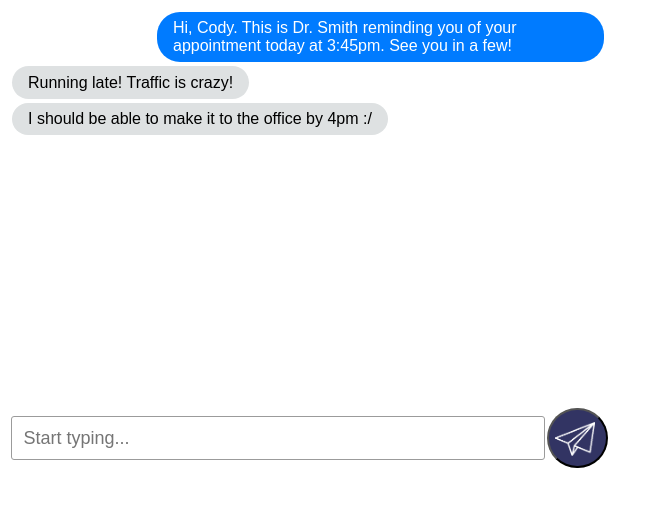
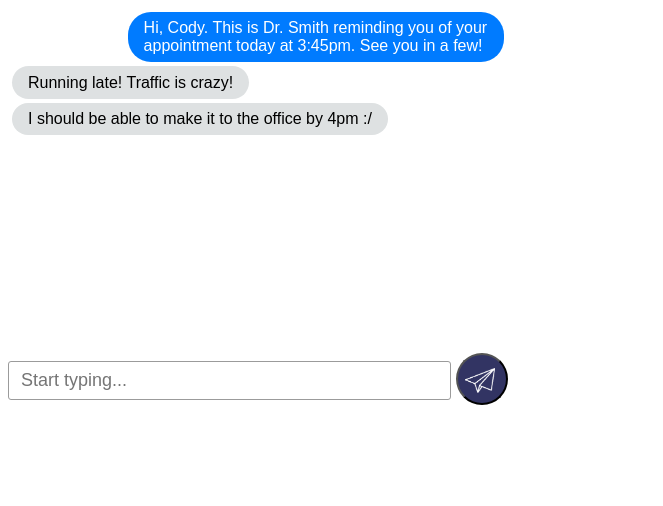
Before and after one commit to conmart/chat-demo, a React app: page / in a window 1280 px wide. Shown: the top 506 px of the page, without its empty margins (0-663 px from the left). Built offline with nearby package versions, Linux system fonts and the light colour scheme.

Commit message:
better styling

```diff
--- a/src/components/chatBox/ChatBox.css
+++ b/src/components/chatBox/ChatBox.css
@@ -1,3 +1,8 @@
 .chatBox {
   font-family: sans-serif;
+  width: 500px;
+  height: 400px;
+  max-width: 100%;
+  display: flex;
+  flex-direction: column;
 }
--- a/src/components/chatWindow/ChatWindow.css
+++ b/src/components/chatWindow/ChatWindow.css
@@ -1,5 +1,4 @@
 .chatWindow {
-  max-width: 600px;
-  height: 400px;
   overflow: auto;
+  height: 100%;
 }
--- a/src/components/inputBar/InputBar.css
+++ b/src/components/inputBar/InputBar.css
@@ -1,10 +1,11 @@
 .container {
-  text-align: center;
-  max-width: 600px;
+  width: 100%;
+  padding-top: 1%;
 }
 
 .form {
-  display: flex
+  display: flex;
+  background: white;
 }
 
 .input {
@@ -13,24 +14,18 @@
   margin: .5rem auto;
   border-radius: 3px;
   border: 1px solid #9b9b9b;
-  width: 508px;
-}
-
-.submit {
-  margin-left: 1rem;
-  width: 48px;
-  height: 48px;
-  border-radius: 30px;
-  background: #323463;
-  color: white;
+  width: 100%;
 }
 
 .submitBtn {
   background: #323463;
   border-radius: 45px;
-  height: 60px;
+  width: 59px;
+  height: 52px;
+  margin-left: 1%;
 }
 
 .sendIcon {
   padding: 5px 5px 0 0;
+  width: 30px;
 }
--- a/src/components/inputBar/InputBar.js
+++ b/src/components/inputBar/InputBar.js
@@ -7,7 +7,7 @@ const InputBar = ({newMessageSent, inputUpdated, value}) => {
       <form className={styles.form} onSubmit={newMessageSent}>
         <input className={styles.input} placeholder='Start typing...' name='check' onChange={inputUpdated} value={value}></input>
         <button className={styles.submitBtn} type='submit'>
-          <img className={styles.sendIcon} src="../../../static/images/paper-plane-white.png" width="40" />
+          <img className={styles.sendIcon} src="../../../static/images/paper-plane-white.png" />
         </button>
       </form>
     </div>
--- a/src/components/message/Message.css
+++ b/src/components/message/Message.css
@@ -1,35 +1,33 @@
-.practiceContainer{
+.messageContainer {
   display: block;
   margin: .25rem;
+}
+
+.practiceContainer{
   text-align: right;
 }
-.practiceMessage {
-  color: white;
-  background: #007bff;
+
+.patientContainer{
+  text-align: left;
+}
+
+.messageContainer p {
   display: inline-block;
   padding: .45rem 1rem;
   border-radius: 23px;
   margin: 0;
-  text-align: left;
-  max-width: 415px;
+  max-width: 70%;
+  font-weight: 300;
 }
 
-.patientContainer{
-  display: block;
-  margin: .25rem;
+.practiceMessage {
+  color: white;
+  background: #007bff;
   text-align: left;
 }
+
 .patientMessage {
   color: black;
   background: #dee1e2;
-  display: inline-block;
-  padding: .45rem 1rem;
-  border-radius: 23px;
-  margin: 0;
   text-align: left;
-  max-width: 415px;
 }
-
-.test {
-  font-size: 24px;
-}
--- a/src/components/message/Message.js
+++ b/src/components/message/Message.js
@@ -5,6 +5,7 @@ import styles from './Message.css'
 const Message = ({message}) => {
 
   return (
+    <div className={styles.messageContainer}>
       <div className={
         message.type ==='practice' ?
         styles.practiceContainer :
@@ -18,6 +19,7 @@ const Message = ({message}) => {
           { message.text }
         </p>
       </div>
+    </div>
   )
 }
 
```
Lines whose indentation alone changed are shown as unchanged.
